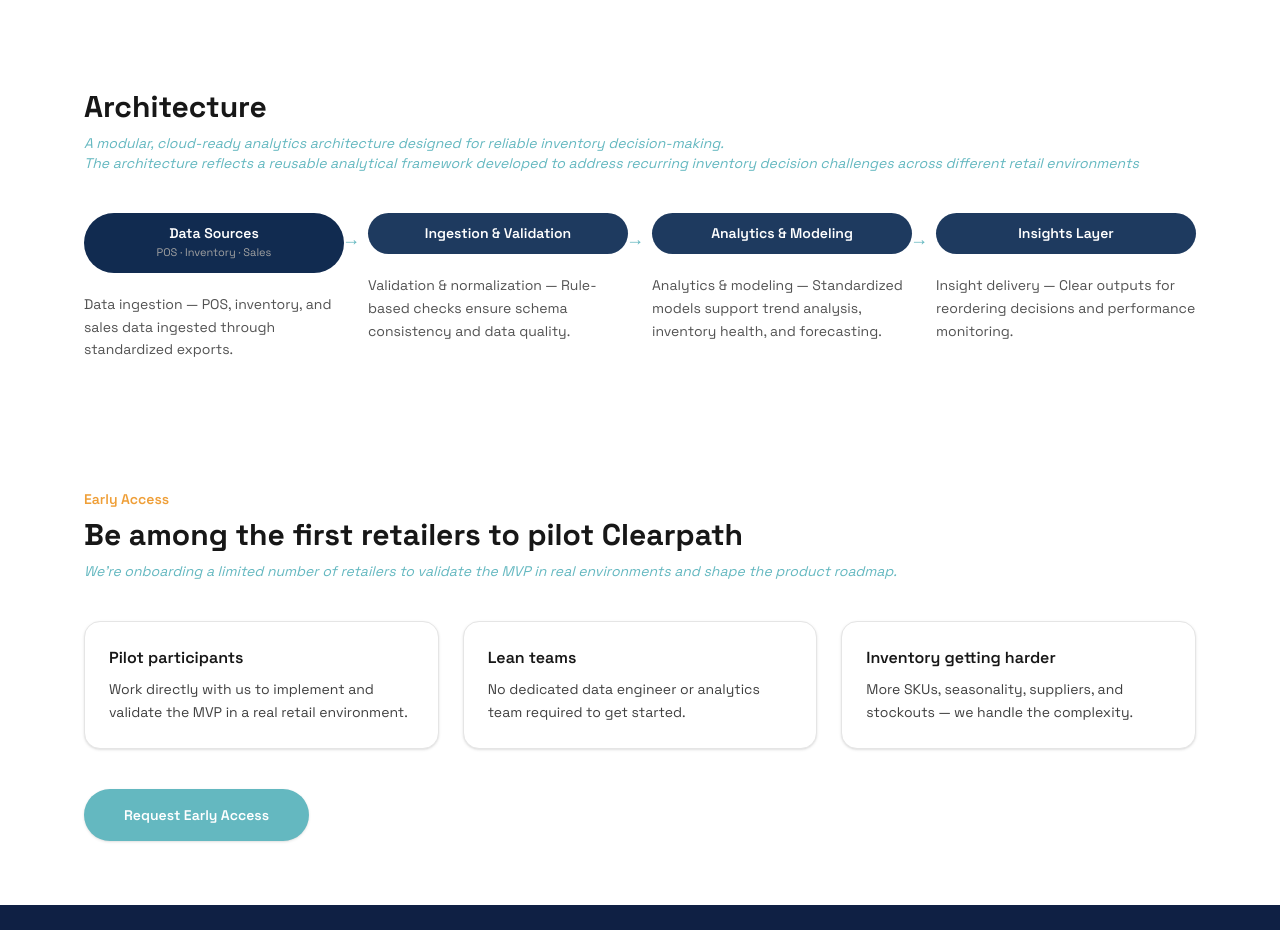
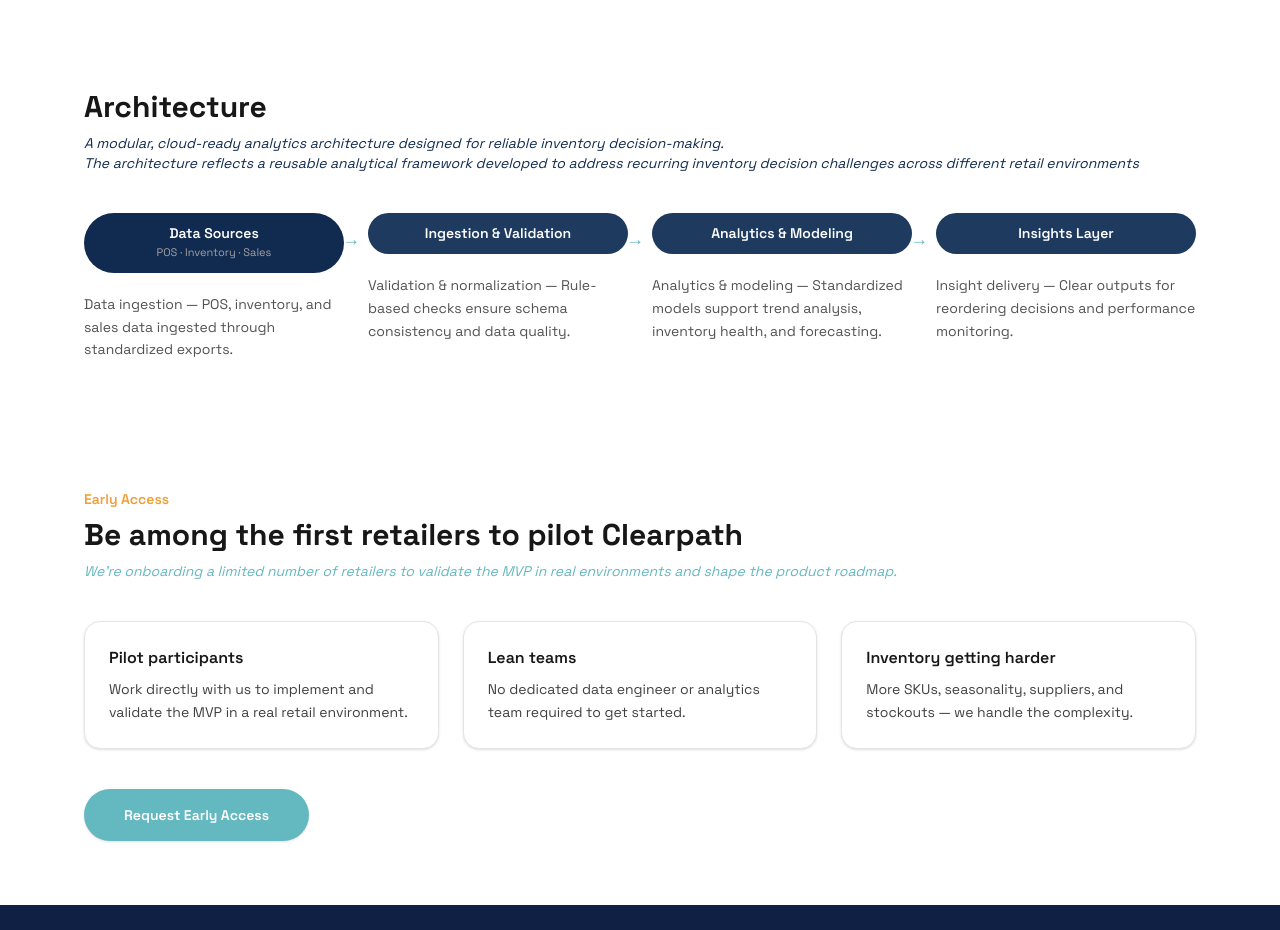
Before and after one commit to mccastanedap/clearpath-site, a Next.js app: page / in a window 1280 px wide. Shown: the part 1320-2250 px from the top of the page. Built offline with nearby package versions, Linux system fonts and the light colour scheme.

Commit message:
Change Architecture subtitle text to dark blue
Co-Authored-By: Claude Sonnet 4.6 <noreply@anthropic.com>

```diff
--- a/src/app/page.tsx
+++ b/src/app/page.tsx
@@ -226,10 +226,10 @@ export default function Home() {
         <div className="mx-auto max-w-6xl px-5">
           <Reveal>
             <h2 className="text-3xl font-bold text-neutral-900">Architecture</h2>
-            <p className="mt-2 text-sm text-[#64b8c0] italic">
+            <p className="mt-2 text-sm text-[#112b50] italic">
               A modular, cloud-ready analytics architecture designed for reliable inventory decision-making.
             </p>
-            <p className="text-sm text-[#64b8c0] italic">
+            <p className="text-sm text-[#112b50] italic">
               The architecture reflects a reusable analytical framework developed to address recurring inventory
               decision challenges across different retail environments
             </p>
```
